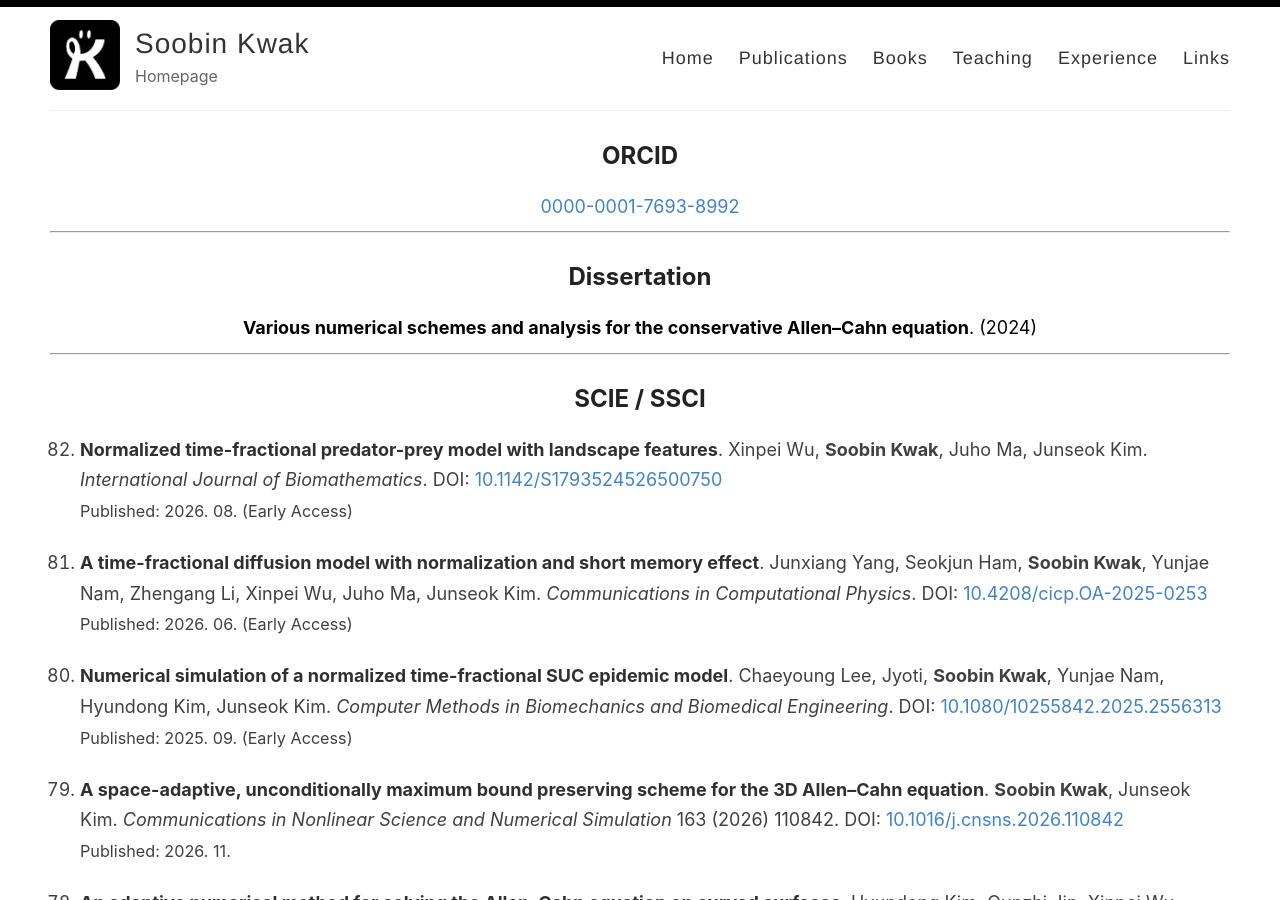
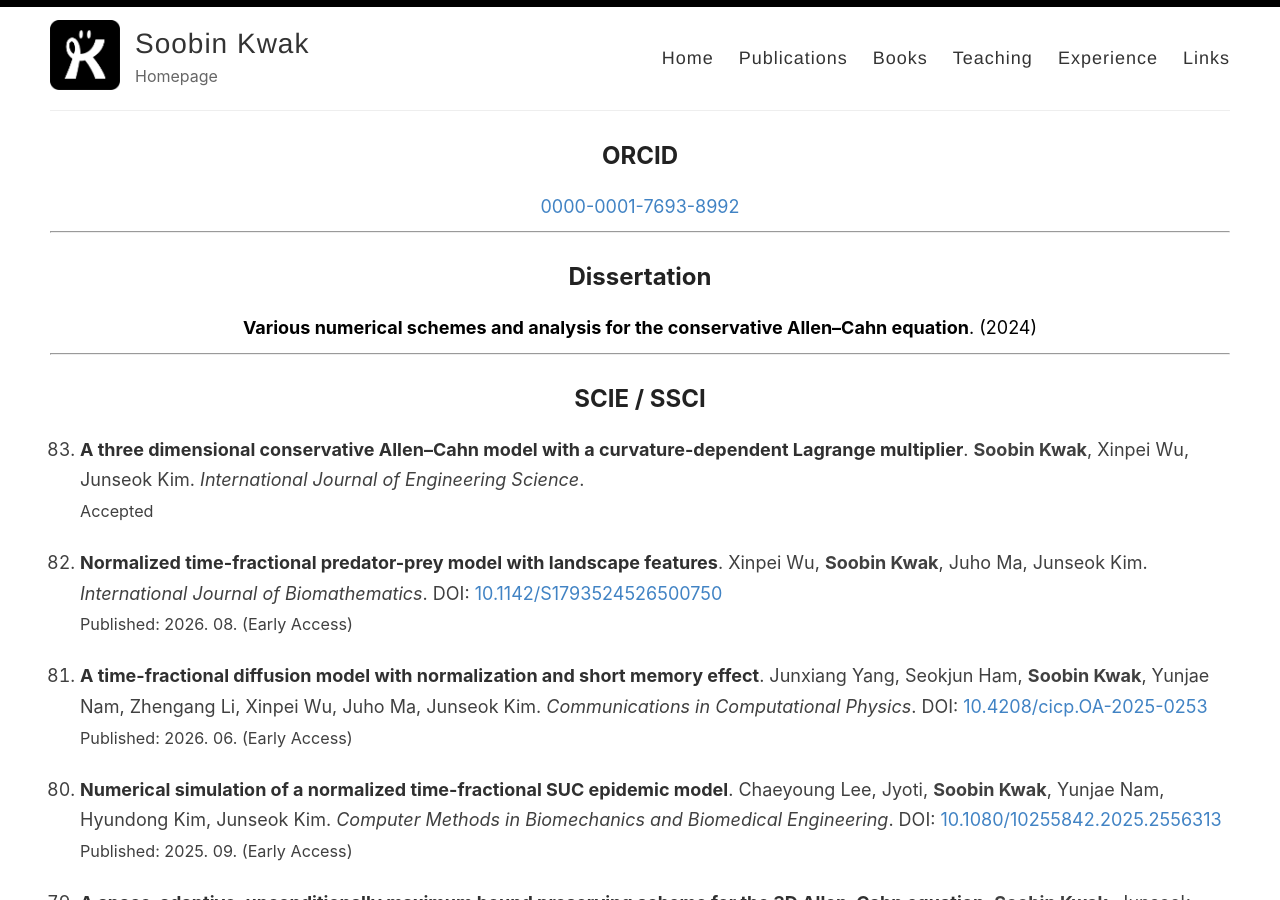
Before and after one commit to skwak/skwak.github.io, a Jekyll site: the page built from _pages/Publications.md, in a window 1280 px wide and 900 px high. Built offline with Jekyll 4.4.1, drawn with Linux system fonts in a browser that asks for light colours.

Commit message:
Update publications.yml

```diff
--- a/_data/publications.yml
+++ b/_data/publications.yml
@@ -850,3 +850,13 @@
   doi: "10.1142/S1793524526500750"
   pdf:
   published: "2026. 08. (Early Access)"
+
+- title: "A three dimensional conservative Allen–Cahn model with a curvature-dependent Lagrange multiplier"
+  authors: "<strong>Soobin Kwak</strong>, Xinpei Wu, Junseok Kim"
+  journal: "International Journal of Engineering Science"
+  volume:
+  year: "2026"
+  pages:
+  doi:
+  pdf:
+  published:
```
